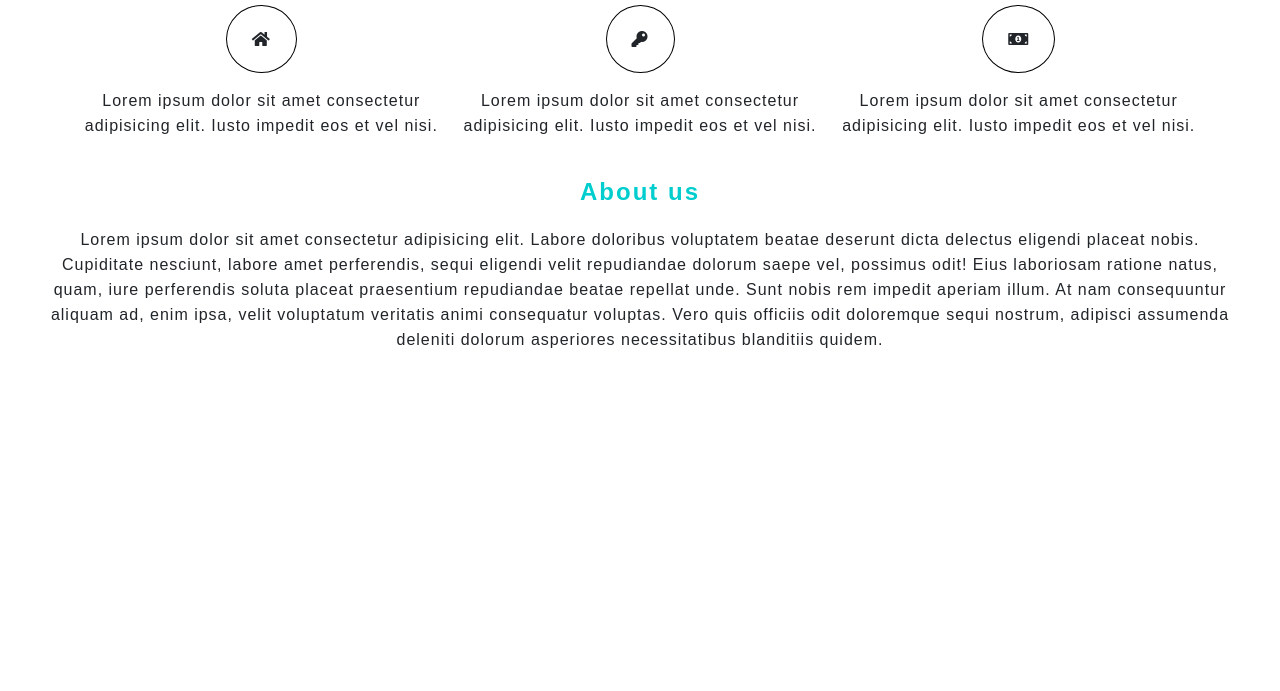
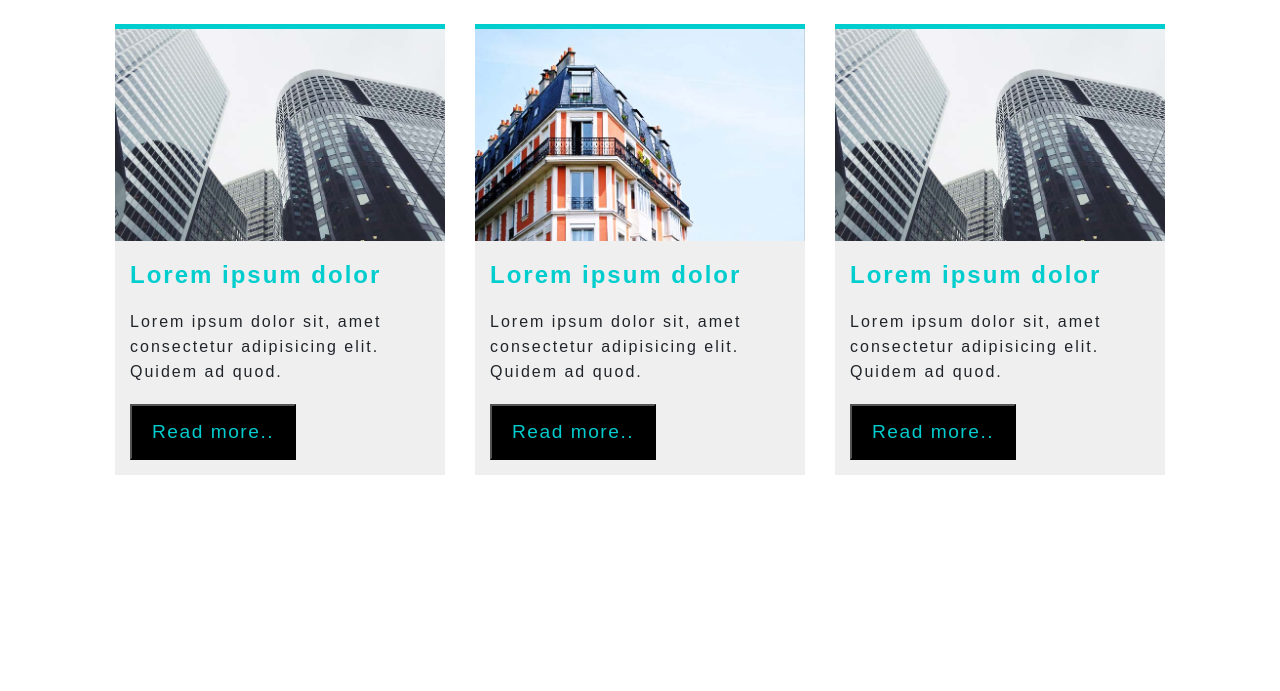
Before and after one commit to tyler4web/khoa2_chuong4_buiQuocTrieu, a plain HTML site: page index.html in a window 1280 px wide. Shown: the part 109-800 px from the top of the page. Drawn offline with nearby package versions, Linux system fonts and the light colour scheme.

Commit message:
finish blog__content

```diff
--- a/css/index.css
+++ b/css/index.css
@@ -36,6 +36,18 @@ h3 {
 
 p {
   line-height: 25px;
+  font-size: 1rem;
+  font-weight: 500;
+  letter-spacing: 2px;
+}
+
+button {
+  font-size: 1.2rem;
+  padding: 15px 20px;
+  background-color: black;
+  color: #00cdce;
+  font-weight: 500;
+  letter-spacing: 1.5px;
 }
 /* HEADER */
 header {
@@ -161,3 +173,68 @@ nav a {
   /* border: 1px solid orange; */
   padding-bottom: 10px;
 }
+
+/* STATS */
+#stats {
+  padding: 2.5rem 5rem;
+  background-color: #00cdce;
+  text-align: center;
+}
+
+#stats h2 {
+  padding-bottom: 50px;
+}
+.stats__countUp {
+  display: flex;
+  justify-content: space-around;
+  align-items: center;
+}
+
+.stats__countUp .counter {
+  color: white;
+  font-size: 3rem;
+  letter-spacing: 6px;
+  padding-bottom: 25px;
+}
+
+.stats__countUp p:last-of-type {
+  font-weight: 700;
+  font-size: 1.2rem;
+}
+
+/* BLOG  */
+#blog {
+  padding: 3rem 0;
+}
+
+#blog h2 {
+  padding-bottom: 40px;
+}
+
+.blog__content {
+  display: flex;
+  justify-content: center;
+  align-items: center;
+  padding: 0 100px;
+}
+
+.blog__item {
+  width: 33%;
+  margin: 0 15px;
+  background-color: #efefef;
+  border-top: 5px solid #00cdce;
+}
+
+.blog__item img {
+  width: 100%;
+  display: block;
+  padding-bottom: 20px;
+}
+
+.blog__item p {
+  padding-bottom: 20px;
+}
+
+.blog__text {
+  padding: 0 15px 15px 15px;
+}
--- a/index.html
+++ b/index.html
@@ -70,7 +70,7 @@
         </div>
       </div>
     </section> -->
-    <section id="about">
+    <!-- <section id="about">
       <h2>About</h2>
       <div class="about__item">
         <div class="about__icon">
@@ -110,9 +110,68 @@
           asperiores necessitatibus blanditiis quidem.
         </p>
       </div>
+    </section> -->
+    <!-- <section id="stats">
+      <h2>Stats</h2>
+      <div class="stats__countUp">
+        <div class="stats__item">
+          <p class="counter">245</p>
+          <p>Clients</p>
+        </div>
+        <div class="stats__item">
+          <p class="counter">46</p>
+          <p>Plans</p>
+        </div>
+        <div class="stats__item">
+          <p class="counter">71</p>
+          <p>Projects</p>
+        </div>
+        <div class="stats__item">
+          <p class="counter">71</p>
+          <p>Likes</p>
+        </div>
+      </div>
+    </section> -->
+    <section id="blog">
+      <h2>Blog</h2>
+      <div class="blog__content">
+        <div class="blog__item">
+          <img src="./img/g1.jpg" alt="g1" />
+
+          <div class="blog__text">
+            <h3>Lorem ipsum dolor</h3>
+            <p>
+              Lorem ipsum dolor sit, amet consectetur adipisicing elit. Quidem
+              ad quod.
+            </p>
+            <button>Read more..</button>
+          </div>
+        </div>
+        <div class="blog__item">
+          <img src="./img/g2.jpg" alt="g2" />
+          <div class="blog__text">
+            <h3>Lorem ipsum dolor</h3>
+            <p>
+              Lorem ipsum dolor sit, amet consectetur adipisicing elit. Quidem
+              ad quod.
+            </p>
+            <button>Read more..</button>
+          </div>
+        </div>
+        <div class="blog__item">
+          <img src="./img/g1.jpg" alt="g1" />
+          <div class="blog__text">
+            <h3>Lorem ipsum dolor</h3>
+            <p>
+              Lorem ipsum dolor sit, amet consectetur adipisicing elit. Quidem
+              ad quod.
+            </p>
+            <button>Read more..</button>
+          </div>
+        </div>
+      </div>
+      <div class="blog__more"></div>
     </section>
-    <section id="stats"></section>
-    <section id="blog"></section>
     <section id="portfolio"></section>
     <section id="subscribe"></section>
     <section id="agent"></section>
--- /dev/null
+++ b/js/jquery.countup.min.js
@@ -0,0 +1 @@
+!function(t){"use strict";t.fn.countUp=function(e){var a=t.extend({time:2e3,delay:10},e);return this.each(function(){var e=t(this),n=a,u=function(){e.data("counterupTo")||e.data("counterupTo",e.text());var t=parseInt(e.data("counter-time"))>0?parseInt(e.data("counter-time")):n.time,a=parseInt(e.data("counter-delay"))>0?parseInt(e.data("counter-delay")):n.delay,u=t/a,r=e.data("counterupTo"),o=[r],c=/[0-9]+,[0-9]+/.test(r);r=r.replace(/,/g,"");for(var d=(/^[0-9]+$/.test(r),/^[0-9]+\.[0-9]+$/.test(r)),s=d?(r.split(".")[1]||[]).length:0,i=u;i>=1;i--){var p=parseInt(Math.round(r/u*i));if(d&&(p=parseFloat(r/u*i).toFixed(s)),c)for(;/(\d+)(\d{3})/.test(p.toString());)p=p.toString().replace(/(\d+)(\d{3})/,"$1,$2");o.unshift(p)}e.data("counterup-nums",o),e.text("0");var f=function(){e.text(e.data("counterup-nums").shift()),e.data("counterup-nums").length?setTimeout(e.data("counterup-func"),a):(delete e.data("counterup-nums"),e.data("counterup-nums",null),e.data("counterup-func",null))};e.data("counterup-func",f),setTimeout(e.data("counterup-func"),a)};e.waypoint(u,{offset:"100%",triggerOnce:!0})})}}(jQuery);
```
